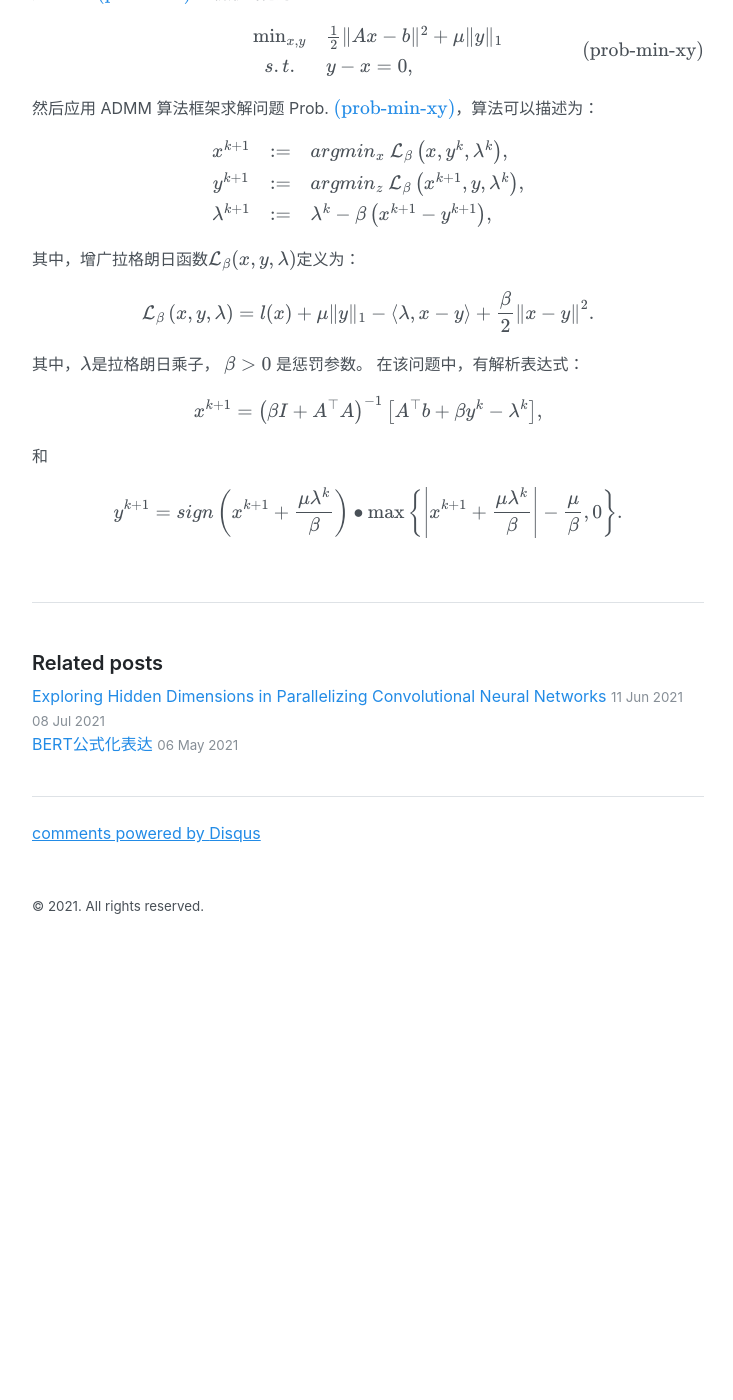
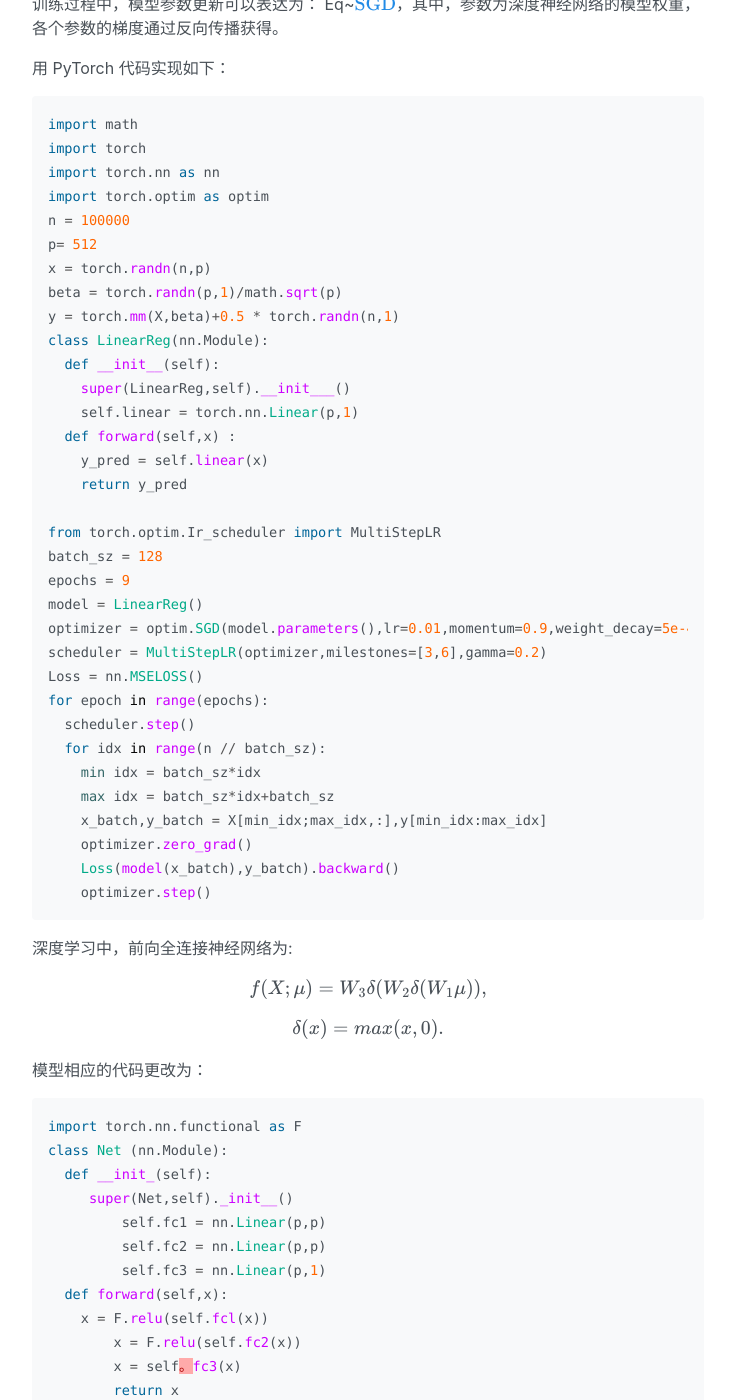
Before and after one commit to WePDLA/WePDLA.github.io, a Jekyll site: the page built from _posts/2021-03-26-在最优化统一视角下的统计推断、统计学习及深度学习.md, in a window 1280 px wide and 1400 px high, scrolled down 3980 px. Shown: the whole window, without its empty margins (272-1005 px from the left). Built offline with Jekyll 4.4.1, drawn with Linux system fonts in a browser that asks for light colours; formulas are drawn with MathJax 3; comment, search, counter and statistics services are not loaded; before the commit the page ends 4945 px from its top, so only the background shows below that; some of the changed text lies outside the part shown.

Commit message:
优化视角总结统一

````diff
--- a/_posts/2021-03-26-统计推断、机器学习与最优化方法.md
+++ b/_posts/2021-03-26-在最优化统一视角下的统计推断、统计学习及深度学习.md
@@ -1,6 +1,6 @@
 ---
 layout: post
-title: 统计推断、机器学习与最优化方法
+title: 在最优化统一视角下的统计推断、统计学习及深度学习
 comments: True
 author: 乔林波、刘睿
 ---
@@ -8,18 +8,21 @@
 作者： 乔林波、刘睿
 
 
-# 统计推断
+在最优化的视角下，机器学习的多个分支可以有效统一，比如：统计推断、统计学习与深度学习。
 
-有观测的数据集为 $$\mathcal O =\{x_i\}, i=[1, 2, \cdots, n]$$，需要由数据推断出模型参数$$\mathcal P=\{\mu\}$$。
+
+#  一、统计推断
+
+统计推断中核心任务为：假设有观测的数据集为 $$\mathcal O =\{x_i\}, i=[1, 2, \cdots, n]$$，需要由观测数据推断出最优模型参数$$\mathcal P=\{\mu\}$$。
 根据假设的不同，统计推断可以分为两个学派，频率学派和贝叶斯学派。
 频率学派的观点是仅使用数据的条件分布，不承认先验概率。
 贝叶斯学派的观点是综合利用先验信息和样本信息。
 可以认为，频率学派观点是贝叶斯学派观点的一个特例。
 
-## 统计推断一般范式
+## 1.1 统计推断一般范式
 
 对于频率学派，认为$$\mathcal P=\{\mu\}$$是某个确定的实数，使用最大似然或最大对数似然进行统计推断。
-对于贝叶斯学派，认为 $$\mathcal P$$ 是符合某一先验分布的，结合先验分布，使用最大后验估计或最大对数后验估计进行统计推断，其中，通过不同的先验分布可以推导出不同的模型。
+对于贝叶斯学派，认为 $$\mathcal P$$ 符合某一先验分布，结合先验分布，使用最大后验估计或最大对数后验估计进行统计推断，其中，通过不同的先验分布可以推导出不同的模型。
 
 综合频率学派和贝叶斯学派，假设随机变量$$X$$服从高斯分布，方差$$\delta^2=1$$：
 
@@ -29,24 +32,24 @@
 
 $$ argmax_{\mu \in (-\infty, +\infty)} \log P(\mathcal O | \mathcal P) P(\mathcal P).\tag{1}$$
 
-具体说来，区别如下：
+具体说来，推断过程如下：
 
-## 频率学派统计推断
+## 1.2 频率学派统计推断
 
 对于频率学派，认为$$\mathcal P=\{\mu\}$$是某个确定的实数，直接有：
 $$
 \begin{array}{cl}
 argmax_{\mu \in (-\infty, +\infty)} f(\mu) &= argmax_{\mu \in (-\infty, +\infty)} \log P(\mathcal O | \mathcal P)\\
-	& = argmax_{\mu \in (-\infty, +\infty)} \log \left(  \prod_{i=1}^n P( x_i \in \mathcal O | \mathcal P)\right) \\
-	& = argmax_{\mu \in (-\infty, +\infty)} \log  \left( (\frac{1}{\sqrt{2\pi}})^n e^{-\frac{\sum_{i=1}^n(x_i -\mu)^2 }{2}}\right)  \\
-	& = -argmax_{\mu \in (-\infty, +\infty)} (\frac{1}{2} \sum_{i=1}^n (x_i -\mu)^2 + n\log \sqrt{2\pi})
+  & = argmax_{\mu \in (-\infty, +\infty)} \log \left(  \prod_{i=1}^n P( x_i \in \mathcal O | \mathcal P)\right) \\
+  & = argmax_{\mu \in (-\infty, +\infty)} \log  \left( (\frac{1}{\sqrt{2\pi}})^n e^{-\frac{\sum_{i=1}^n(x_i -\mu)^2 }{2}}\right)  \\
+  & = -argmax_{\mu \in (-\infty, +\infty)} (\frac{1}{2} \sum_{i=1}^n (x_i -\mu)^2 + n\log \sqrt{2\pi})
 \tag{2} \label{prob-fre}
 \end{array}
 $$
 
-## 贝叶斯学派统计推断（高斯分布）
+## 1.3 贝叶斯学派统计推断（高斯分布）
 
-对于贝叶斯学派，在假设为高斯分布$$\mathcal P=\{\mu\}, \mu \sim \mathcal N(0, \delta_0^2)$$时，有：
+对于贝叶斯学派，认为 $$\mathcal P$$ 符合某一先验分布，在假设为高斯分布$$\mathcal P=\{\mu\}, \mu \sim \mathcal N(0, \delta_0^2)$$时，有：
 $$
 \begin{array}{cl}
 argmax_{\mu \in (-\infty, +\infty)} f(\mu) &= argmax_{\mu \in (-\infty, +\infty)} \log P(\mathcal O | \mathcal P) P(\mathcal P)\\
@@ -57,9 +60,9 @@
 \end{array}
 $$
 
-## 贝叶斯学派统计推断（拉普拉斯分布）
+## 1.4 贝叶斯学派统计推断（拉普拉斯分布）
 
-对于贝叶斯学派，在假设为拉普拉斯分布$$\mathcal P=\{\mu\}, \mu \sim \mathcal L(0, \delta_0^2)$$时，有：
+对于贝叶斯学派，认为 $$\mathcal P$$ 符合某一先验分布，在假设为拉普拉斯分布$$\mathcal P=\{\mu\}, \mu \sim \mathcal L(0, \delta_0^2)$$时，有：
  $$
 \begin{array}{cl}
 argmax_{\mu \in (-\infty, +\infty)} f(\mu) &= argmax_{\mu \in (-\infty, +\infty)} \log P(\mathcal O | \mathcal P) P(\mathcal P)\\
@@ -70,9 +73,9 @@
 \end{array}
 $$
 
-## 贝叶斯学派统计推断（拉普拉斯和高斯混合分布）
+## 1.5 贝叶斯学派统计推断（拉普拉斯和高斯混合分布）
 
-对于贝叶斯学派，在假设为拉普拉斯和高斯混合分布$$\mathcal P=\{\mu\}, \mu \sim \mathcal M(0, \delta_{0,1}^2, \delta_{0,2}^2)$$时，有：
+对于贝叶斯学派，认为 $$\mathcal P$$ 符合某一先验分布，在假设为拉普拉斯和高斯混合分布$$\mathcal P=\{\mu\}, \mu \sim \mathcal M(0, \delta_{0,1}^2, \delta_{0,2}^2)$$时，有：
  $$
 \begin{array}{cl}
 argmax_{\mu \in (-\infty, +\infty)} f(\mu) &= argmax_{\mu \in (-\infty, +\infty)} \log P(\mathcal O | \mathcal P) P(\mathcal P)\\
@@ -84,8 +87,7 @@
 \end{array}
 $$
 
-
-## 统计推断优化求解
+## 1.6 统计推断优化求解
 
 寻求最大概率的过程也即求解极大对数似然或极大对数后验估计，对于上述不同的统计推断，有：
 
@@ -117,16 +119,13 @@
 
 
 
-# 机器学习
+# 二、统计学习
 
-机器学习中，有观测数据集为 $$\xi =\{(x_i,y_i)\}_{i=1}^n$$需要从拟合函数集合$$\mathcal F$$中选取最优拟合函数$$f(x;\mu)=y$$其中，$$f\in \mathcal F, (x,y)\in \xi, x=[x_1, x_2, \cdots, x_n]$$为观测数据，$$y=[y_1, y_2, \cdots, y_n]$$ 为相应的标签。
+一般学习问题中，核心任务是：假设有观测数据集为 $$\xi =\{(x_i,y_i)\}_{i=1}^n$$， 需要从拟合函数集合$$\mathcal F$$中选取最优拟合函数$$f(x;\mu)=y$$，其中，$$f\in \mathcal F, (x,y)\in \xi, x=[x_1, x_2, \cdots, x_n]$$为观测数据，$$y=[y_1, y_2, \cdots, y_n]$$ 为相应的标签。
 
+## 2.1 学习问题一般范式
 
-## 机器学习一般范式
-
-
-机器学习问题可以表示为最小化风险函数
-一般先构造损失函数$$l(\mu;\xi)$$为获得最优拟合函数，也即最小化损失函数的期望：
+学习问题一般可以表示为最小化风险函数。一般先构造损失函数$$l(\mu;\xi)$$为获得最优拟合函数，也即最小化损失函数的期望：
 
 $$
 \min_\mu \mathbb R(\mu)=E[l(\mu;\xi)]=\int l(y, f(x;\mu)) dF(x,y),
@@ -134,7 +133,7 @@
 $$
 
 其中，$$l(y, f(x;\mu))$$ 为损失函数，$$F(x,y)$$为观测数值对的联合分布。
-在实际问题中，联合分布在学习过程中往往未知，直接最小化风险函数并不具有可操作性，于是，最小化风险函数$$R(x)$$一般被替换为最小化经验风险函数$$R^*(x)$$：
+在实际问题中，联合分布在学习过程中往往未知，直接最小化风险函数并不具有可操作性。于是，最小化风险函数$$R(x)$$一般被替换为最小化经验风险函数$$R^*(x)$$：
 
 $$
 \min_\mu R^*(\mu)=\frac{1}{n}\sum_{i=1}^n l(y_i, f(x_i;\mu)) = l(Y, f(X;\mu)),
@@ -143,8 +142,7 @@
 
 其中，$$X=[x_0, x_1, \cdots, x_n],~Y=[y_0, y_1, \cdots, y_n]$$。
 
-
-## 线性回归
+## 2.2 线性回归
 
 假设$$f(X;\mu)=X\mu$$，定义损失函数$$l(\mu;\xi) = \frac{1}{2}\|X\mu-Y\|^2$$，
 构造线性规划模型，也即：
@@ -154,9 +152,10 @@
 \tag{12}\label{prob-ml-linear}
 $$
 
-可得$$\mu= (X^\top X)^{-1} X^\top Y$$。
+可得，$$\mu= (X^\top X)^{-1} X^\top Y$$。
+模型求解见 Sec~\ref{sec-opt}。
 
-## 岭回归
+## 2.3 岭回归
 
 假设$$f(X;\mu)=X\mu$$，定义损失函数$$l(\mu;\xi) = \frac{1}{2}\|X\mu-Y\|^2$$，
 同时假设$$\mu$$，添加正则项 $$\frac{\lambda}{2}\|\mu\|^2$$，也即：
@@ -166,13 +165,14 @@
 \tag{13}\label{prob-ml-reg}
 $$
 
-可得
+可得，
 
 $$\mu= (X^\top X + \lambda I)^{-1} X^\top Y$$
 
 这里的$$\lambda I$$也即岭。
+模型求解见 Sec~\ref{sec-opt}。
 
-## Lasso
+## 2.4 Lasso
 
 假设$$f(X;\mu)=X\mu$$，定义损失函数$$l(\mu;\xi) = \frac{1}{2}\|X\mu-Y\|^2$$，
 同时假设模型参数是稀疏的，添加正则项$$\lambda|\mu|$$，也即：
@@ -184,7 +184,7 @@
 
 模型求解见 Sec~\ref{sec-opt}。
 
-## 弹性网络
+## 2.5 弹性网络
 
 假设$$f(X;\mu)=X\mu$$，定义损失函数$$l(\mu;\xi) = \frac{1}{2}\|X\mu-Y\|^2$$，
 同时添加正则$$\lambda (\frac{\rho}{2}\|\mu\|^2 + (1-\rho) |\mu|)$$，也即：
@@ -197,20 +197,118 @@
 模型求解见 Sec~\ref{sec-opt}。
 
 
+# 三、深度学习
 
-# 最优化方法
+最近，深度学习是学习问题一个备受关注的分支。
+深度学习，或深度神经网络模型与传统统计学习有密切联系。从线性回归，经过多层嵌套可以构建一个简单的深度神经网络。
+学习问题一般可以形式化为：
+
+$$
+\min_\mu l(Y, f(X;\mu)),
+$$
+
+线性回归中，$$f(X;\mu) = X\mu$$。
+
+训练过程中，模型参数更新可以表达为： Eq~\ref{SGD}，其中，参数为深度神经网络的模型权重，各个参数的梯度通过反向传播获得。
+
+用 PyTorch 代码实现如下：
+
+```python
+import math
+import torch
+import torch.nn as nn
+import torch.optim as optim
+n = 100000
+p= 512
+x = torch.randn(n,p)
+beta = torch.randn(p,1)/math.sqrt(p)
+y = torch.mm(X,beta)+0.5 * torch.randn(n,1)
+class LinearReg(nn.Module):
+  def __init__(self):
+    super(LinearReg,self).__init___()
+    self.linear = torch.nn.Linear(p,1)
+  def forward(self,x) :
+    y_pred = self.linear(x)
+    return y_pred
+
+from torch.optim.Ir_scheduler import MultiStepLR
+batch_sz = 128
+epochs = 9
+model = LinearReg()
+optimizer = optim.SGD(model.parameters(),lr=0.01,momentum=0.9,weight_decay=5e-4)
+scheduler = MultiStepLR(optimizer,milestones=[3,6],gamma=0.2)
+Loss = nn.MSELOSS()
+for epoch in range(epochs):
+  scheduler.step()
+  for idx in range(n // batch_sz):
+    min idx = batch_sz*idx
+    max idx = batch_sz*idx+batch_sz
+    x_batch,y_batch = X[min_idx;max_idx,:],y[min_idx:max_idx]
+    optimizer.zero_grad()
+    Loss(model(x_batch),y_batch).backward()
+    optimizer.step()
+```
+
+
+
+深度学习中，前向全连接神经网络为:
+
+$$f(X;\mu) = W_3 \delta( W_2 \delta( W_1 \mu) ),$$
+
+$$\delta(x)=max(x,0).$$
+
+模型相应的代码更改为：
+```python
+import torch.nn.functional as F
+class Net (nn.Module):
+  def __init_(self):
+     super(Net,self)._init__()
+	 self.fc1 = nn.Linear(p,p)
+	 self.fc2 = nn.Linear(p,p)
+	 self.fc3 = nn.Linear(p,1)
+  def forward(self,x):
+    x = F.relu(self.fcl(x))
+	x = F.relu(self.fc2(x))
+	x = self。fc3(x)
+	return x
+```
+
+
+# 四、最优化方法
+
 $$\tag{sec-opt}\label{sec-opt}$$
 
 最优化方法关注于最小化目标函数:
+
 $$
 \min_x f(x),
 $$
+
 其中，决策变量$$x \in \mathbb R^{M}$$。
+
+实际问题中，最优化问题$$\min_x f(x)$$基本没有直接的闭式解析解，一般采用迭代求解方式得到原问题最优解：
+
+$$
+x^{k+1} = x^k - \nabla f(x^k)
+$$
+
+## 3.1 随机梯度下降法
+
+在大规模数据集驱动的机器学习问题中，数据集$$A \in \mathbb R^{N \times M}$$的数量很大，维度很高，带来巨大的内存开销，使得原始的全梯度下降法无法在普通计算平台上运行。
+为了解决这类问题，一般构造随机梯度下降算法，每次仅用小批量数据$$\{\xi_i=(a_i,b_i)\}$$来更新模型参数 x：
+
+$$
+x^{k+1} = x^k - \nabla f(x^k;\xi_i)
+\tag{SGD}\label{SGD}
+$$
+
+其中，$$\{\xi_i=(a_i,b_i)\}$$为某一小批量数据。典型的深度学习BP算法也即是使用SGD来更新模型参数的。
+
+## 3.2 更多优化求解算法（使用ADMM求解稀疏学习问题）
+
 接下来，以稀疏学习为例进行优化求解分析。
 
-## 优化求解算法（稀疏学习）
-
-令数据集$$A \in \mathbb R^{N \times M}$$为观测数据,
+令数据集$$A \in \mathbb R^{N \times M}$$为观测数据，
 $$b \in \mathbb R^{N}$$ 为相应的标签。
 在实际应用场景中，通常有$$M \gg N$$
 稀疏学习假设模型参数是稀疏的，选取最为稀疏的模型，也即求解稀疏线性回归问题：
````
